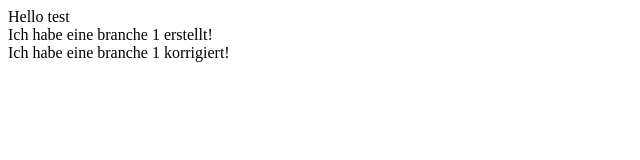
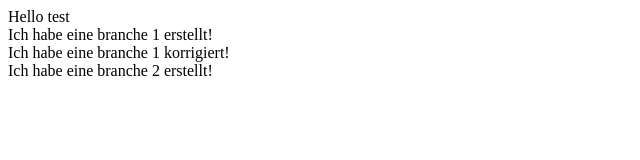
Before and after one commit to marytsigler/Test-account, a plain HTML site: page index.html in a window 1280 px wide. Shown: the whole page, without its empty margins (0-640 px from the left). Drawn offline with Linux system fonts and the light colour scheme.

Commit message:
create branhce 2

```diff
--- a/index.html
+++ b/index.html
@@ -17,5 +17,8 @@
     <div>
         Ich habe eine branche 1 korrigiert!
     </div>
+    <div>
+        Ich habe eine branche 2 erstellt!
+    </div>
 </body>
 </html>
```
